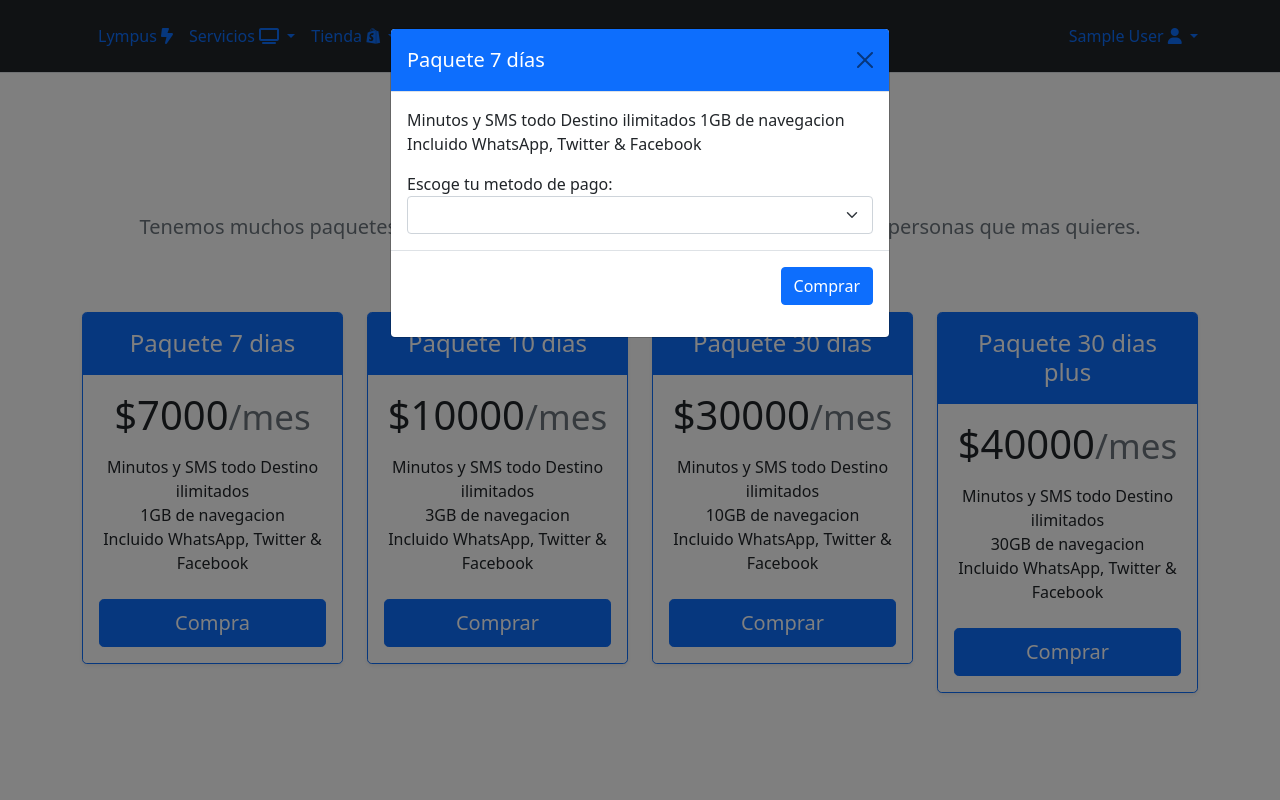
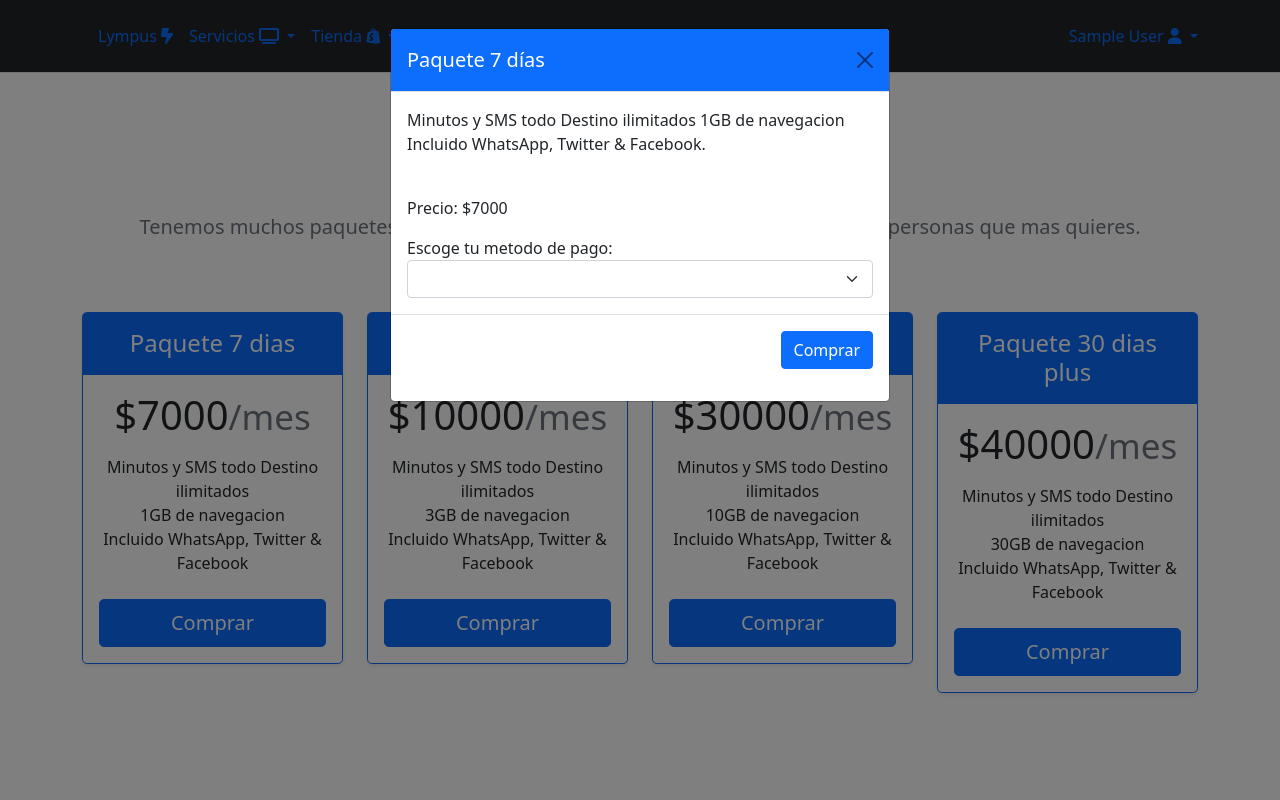
Before and after one commit to JhojanLopez/ecommerce-lympus, a PHP site: page /prepago.php in a window 1280 px wide, after a click on "Comprar". Run offline with PHP 8.4, Linux system fonts and the light colour scheme; the visitor is signed in with stand-in values (Sample User, id 1); some libraries are stand-ins or nearby versions.

Commit message:
cambios en prepago php

```diff
--- a/celulares.php
+++ b/celulares.php
@@ -206,12 +206,14 @@
                         </div>
                         <div class="carousel-inner">
                             <div class="carousel-item active" data-bs-interval="10000">
-                                <img src="img/imgGrandes/Celulares/Pagina principal/sku_18847345_01.jpg" class="d-block w-100" alt="productos" width="1279" height="475"/>
+                                <img src="img/imgGrandes/Celulares/Pagina principal/sku_18847345_01.jpg"
+                                    class="d-block w-100" alt="productos" width="1279" height="475" />
                                 <div class="carousel-caption d-none d-md-block text-light">
                                 </div>
                             </div>
                             <div class="carousel-item" data-bs-interval="2000">
-                                <img src="img/imgGrandes/Celulares/Pagina principal/sku_14151731_01.jpg" class="d-block w-100" alt="servicios" width="1279" height="475"/>
+                                <img src="img/imgGrandes/Celulares/Pagina principal/sku_14151731_01.jpg"
+                                    class="d-block w-100" alt="servicios" width="1279" height="475" />
                                 <div class="carousel-caption d-none d-md-block text-light">
                                 </div>
                             </div>
--- a/prepago.php
+++ b/prepago.php
@@ -3,12 +3,9 @@
    if(isset($_SESSION['rol'])){//indicamos que  hay una sesion activa
      $sessionActiva = true;
 
-    include('php/ventas/metodo_pago.php');//obtengo la lista ventas apartir de la clase carrito
+    include('php/ventas/metodo_pago.php');
 
 
-
-   }else{
-    header('location:index.php');
    }
  ?>
 <html lang="es">
@@ -208,10 +205,16 @@
                                 <li>1GB de navegacion</li>
                                 <li>Incluido WhatsApp, Twitter & Facebook</li>
                             </ul>
+                            <?php if(isset($_SESSION['rol'])){ ?>
                             <button type="button" class="w-100 btn btn-lg btn-primary" data-bs-toggle="modal"
                                 data-bs-target="#paquete1Prepago">
-                                Compra
+                                Comprar
                             </button>
+                            <?php }else{ ?>
+                            <button type="button" class="w-100 btn btn-lg btn-primary" data-bs-toggle="modal"
+                            data-bs-target="#advertencia">
+                            Comprar
+                        </button> <?php }?>
                         </div>
                     </div>
                 </div>
@@ -228,7 +231,16 @@
                                 <li>3GB de navegacion</li>
                                 <li>Incluido WhatsApp, Twitter & Facebook</li>
                             </ul>
-                            <button type="button" class="w-100 btn btn-lg btn-primary">Comprar</button>
+                            <?php if(isset($_SESSION['rol'])){ ?>
+                            <button type="button" class="w-100 btn btn-lg btn-primary" data-bs-toggle="modal"
+                                data-bs-target="#paquete1Prepago">
+                                Comprar
+                            </button>
+                            <?php }else{ ?>
+                            <button type="button" class="w-100 btn btn-lg btn-primary" data-bs-toggle="modal"
+                            data-bs-target="#advertencia">
+                            Comprar
+                        </button> <?php }?>
                         </div>
                     </div>
                 </div>
@@ -245,7 +257,16 @@
                                 <li>10GB de navegacion</li>
                                 <li>Incluido WhatsApp, Twitter & Facebook</li>
                             </ul>
-                            <button type="button" class="w-100 btn btn-lg btn-primary">Comprar</button>
+                            <?php if(isset($_SESSION['rol'])){ ?>
+                            <button type="button" class="w-100 btn btn-lg btn-primary" data-bs-toggle="modal"
+                                data-bs-target="#paquete1Prepago">
+                                Comprar
+                            </button>
+                            <?php }else{ ?>
+                            <button type="button" class="w-100 btn btn-lg btn-primary" data-bs-toggle="modal"
+                            data-bs-target="#advertencia">
+                            Comprar
+                        </button> <?php }?>
                         </div>
                     </div>
                 </div>
@@ -262,15 +283,65 @@
                                 <li>30GB de navegacion</li>
                                 <li>Incluido WhatsApp, Twitter & Facebook</li>
                             </ul>
-                            <button type="button" class="w-100 btn btn-lg btn-primary">Comprar</button>
+                            <?php if(isset($_SESSION['rol'])){ ?>
+                            <button type="button" class="w-100 btn btn-lg btn-primary" data-bs-toggle="modal"
+                                data-bs-target="#paquete1Prepago">
+                                Comprar
+                            </button>
+                            <?php }else{ ?>
+                            <button type="button" class="w-100 btn btn-lg btn-primary" data-bs-toggle="modal"
+                            data-bs-target="#advertencia">
+                            Comprar
+                        </button> <?php }?>
                         </div>
                     </div>
                 </div>
             </div>
         </main>
-        <!-- modales de compra -->
 
+         <!-- modales de compra paquete 1 -->
         <div class="modal fade" id="paquete1Prepago" tabindex="-1" aria-labelledby="exampleModalLabel"
+            aria-hidden="true">
+            <div class="modal-dialog">
+                <div class="modal-content">
+                    <form action="php/servicios/movil.php" method="POST">
+                        <div class="modal-header bg-primary text-white">
+                            <h5 class="modal-title" id="exampleModalLabel">Paquete 7 días</h5>
+                            <button type="button" class="btn-close" data-bs-dismiss="modal" aria-label="Close"></button>
+                        </div>
+                        <div class="modal-body">
+
+                            <input type="hidden" name="paquete" value="1">
+                            <p>Minutos y SMS todo Destino ilimitados
+                                1GB de navegacion
+                                Incluido WhatsApp, Twitter & Facebook.
+                            </p>
+                            <br/>
+                            <p>
+                                Precio: $7000
+                            </p>
+
+                            <label for="metodo_pago">Escoge tu metodo de pago:</label>
+                            <select id="tipo" name="metodo_pago" class="form-select" required>
+                                <option selected value=""></option>
+                                <option name="metodo_pago" value="1">CONSIGNACION</option>
+                                <?php if(isset($metodoPago)){?>
+                                <option name="metodo_pago" value="<?php echo $metodoPago['codigo']?>">
+                                    <?php echo strtoupper(''.$metodoPago['tipo']).' / '.$metodoPago['nombre_banco']
+                                        ?></option>
+                                <?php }?>
+                            </select>
+                        </div>
+                        <div class="modal-footer">
+                            <button type="submit" class="btn btn-primary">Comprar</button>
+                        </div>
+                    </form>
+                </div>
+            </div>
+        </div>
+
+         <!-- modales de compra -->
+         <div class="modal fade" id="paquete2Prepago" tabindex="-1" aria-labelledby="exampleModalLabel"
             aria-hidden="true">
             <div class="modal-dialog">
                 <div class="modal-content">
@@ -303,6 +374,24 @@
                 </div>
             </div>
         </div>
+          <!-- modales de advertencia -->
+        <div class="modal fade" id="advertencia" tabindex="-1" aria-labelledby="exampleModalLabel" aria-hidden="true">
+        <div class="modal-dialog">
+            <div class="modal-content">
+                <div class="modal-header">
+                    <h5 class="modal-title" id="exampleModalLabel">Atención</h5>
+                    <button type="button" class="btn-close" data-bs-dismiss="modal" aria-label="Close"></button>
+                </div>
+                <div class="modal-body">
+                    Inicia sesión para poder adquirir servicios. Si no posees una cuenta puedes
+                    <a class="decoration-none" href="registro.php">registrate.</a>
+                </div>
+                <div class="modal-footer">
+                </div>
+            </div>
+        </div>
+    </div>
+
     </div>
 
     <!-- footer -->
```
